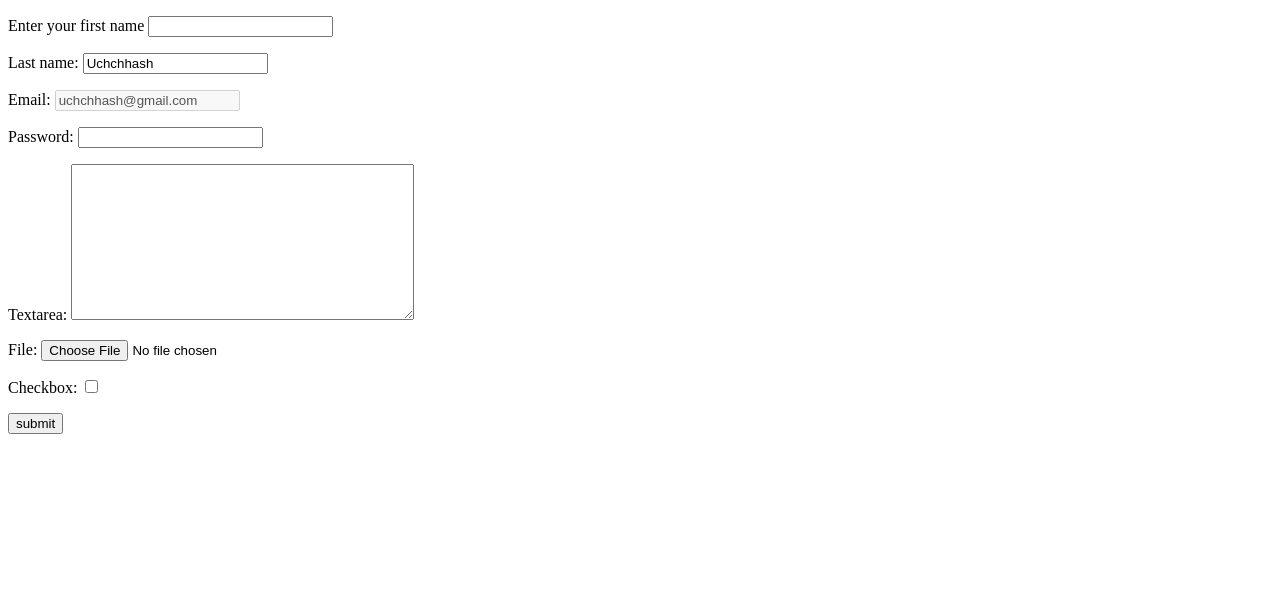
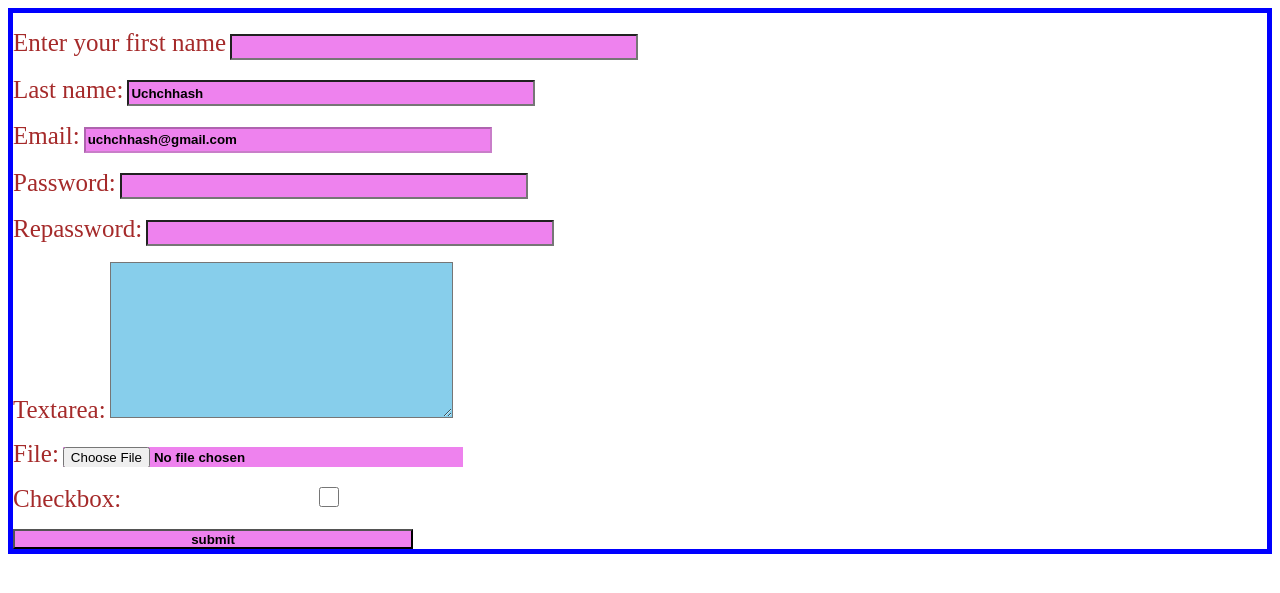
Before and after one commit to uchchhashkhan/Django, a Django app: page /blog/f/ in a window 1280 px wide. Shown: the top 593 px of the page. Run offline with Django 4.2, Linux system fonts and the light colour scheme.

Commit message:
20th commit

```diff
--- a/aiquest/Blogs/forms.py
+++ b/aiquest/Blogs/forms.py
@@ -1,10 +1,21 @@
 from django import forms
+from django.core import validators
 
 class TeachersRegistration(forms.Form):
     first_name= forms.CharField(label="Enter your first name", label_suffix='')
     last_name = forms.CharField(initial='Uchchhash' )
     email= forms.EmailField(initial="uchchhash@gmail.com", disabled='true')
     password = forms.CharField(widget=forms.PasswordInput)
+    repassword = forms.CharField(widget=forms.PasswordInput)
     textarea = forms.CharField(widget=forms.Textarea)
     file = forms.CharField(widget=forms.FileInput)
     Checkbox = forms.CharField(widget=forms.CheckboxInput)
+
+
+    def clean(self):
+        cleaned_data = super().clean()
+        rightpass = self.cleaned_data['password']
+        wrongpass = self.cleaned_data['repassword']
+
+        if rightpass != wrongpass:
+            raise forms.ValidationError('Password does not match')
--- a/aiquest/Blogs/views.py
+++ b/aiquest/Blogs/views.py
@@ -9,9 +9,9 @@ def blog1(request):
 def showformsdata(request):
     if request.method == 'POST':
         fm=TeachersRegistration(request.POST)
-        print(fm)
-        print('This is post statement')
-        print(fm.cleaned_data)
+        if fm.is_valid():
+         print(fm.cleaned_data['password'])
+         print(fm.cleaned_data['repassword'])
     fm=TeachersRegistration()
     print('This is get statement')
     return render(request, 'blogs/forms.html',{'form': fm})
--- a/aiquest/static/css/form.css
+++ b/aiquest/static/css/form.css
@@ -1,3 +1,18 @@
 form{
     border: 5px solid blue;
 }
+label{
+    font-size: 25px;
+    color: brown;
+}
+input{
+    height: 20px;
+    width: 400px;
+    background-color: violet;
+    color:black;
+    font-weight: 900;
+
+}
+#id_textarea{
+    background-color: skyblue;
+}
--- a/aiquest/templates/blogs/forms.html
+++ b/aiquest/templates/blogs/forms.html
@@ -4,13 +4,14 @@
     <head>
         <meta charset="utf-8">
         <meta http-equiv="X-UA-Compatible" content="IE=edge">
-        <title>Form</title>
+
         <meta name="description" content="">
         <meta name="viewport" content="width=device-width, initial-scale=1">
-        <link rel="stylesheet" href="{% static 'css/form.css%' %}>
+        <link rel="stylesheet" href="{% static 'css/form.css' %}">
+        <title>Form</title>
     </head>
     <body>
-        <form action=" " method="POST"> {% csrf_token %}
+        <form action="" method="POST"> {% csrf_token %}
             <table>
                 {{form.as_p}}
            </table>
```
